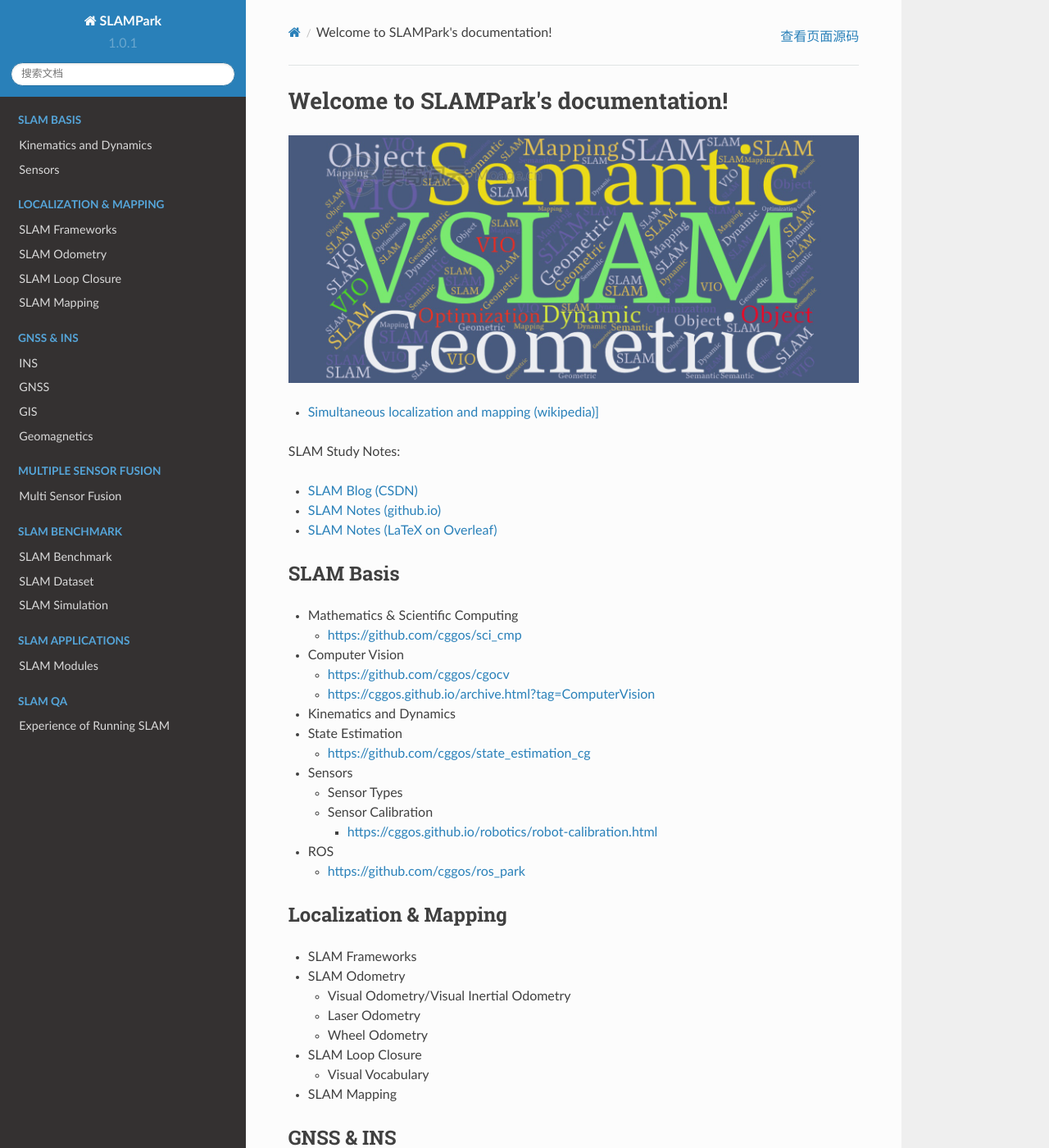
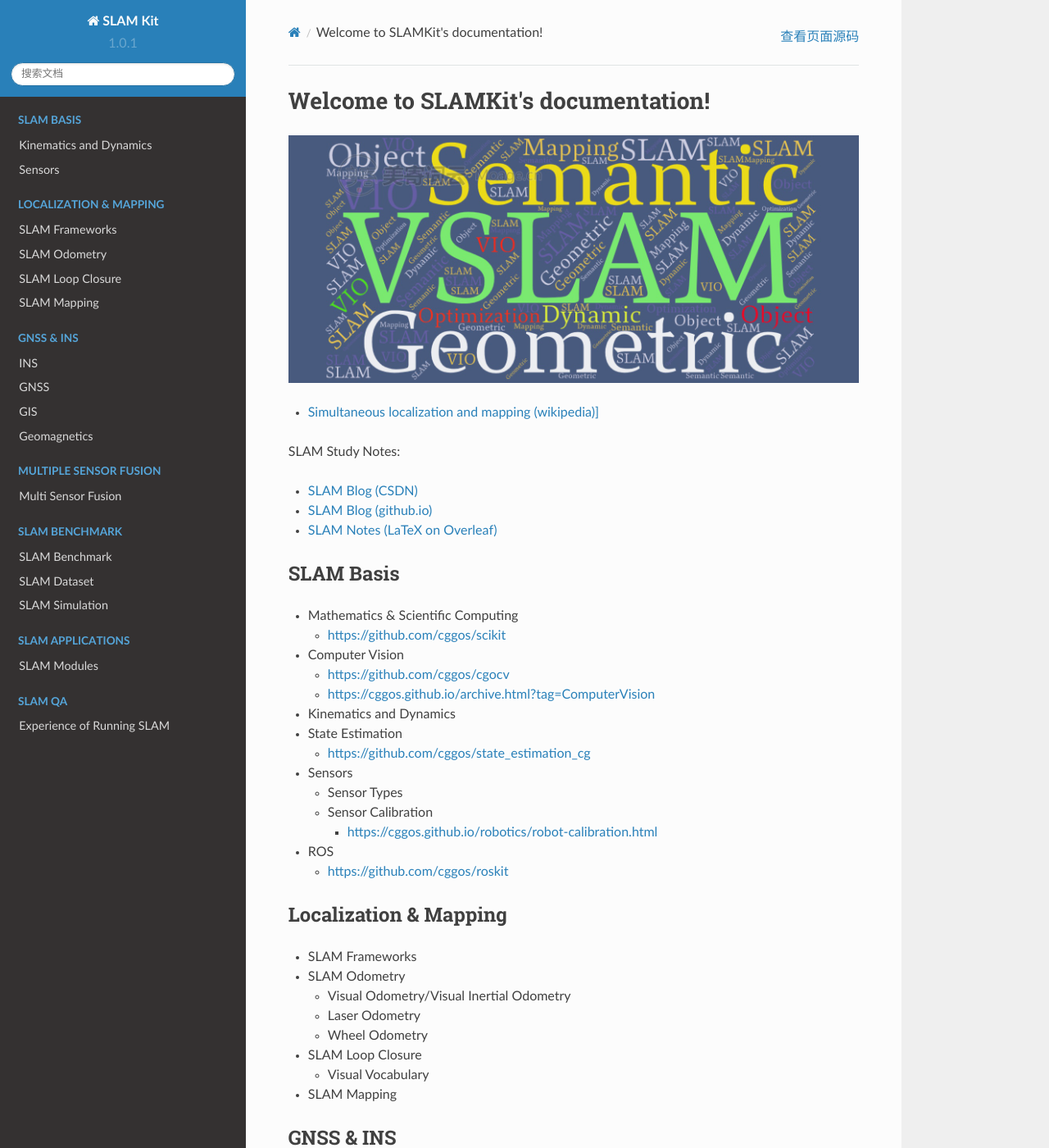
Before and after one commit to cggos/slamkit, a Sphinx documentation site: the page built from docs/index.rst, in a window 1280 px wide and 1400 px high. Shown: the whole window at 82% size. Built offline with Sphinx 7.4.7 and the Read the Docs theme 2.0.0, drawn with Linux system fonts in a browser that asks for light colours.

Commit message:
rename SLAMPark to SLAMKit

```diff
--- a/docs/conf.py
+++ b/docs/conf.py
@@ -17,7 +17,7 @@ sys.path.insert(0, os.path.abspath('.'))
 
 # -- Project information -----------------------------------------------------
 
-project = 'SLAMPark'
+project = 'SLAM Kit'
 copyright = '2021, Gavin Gao'
 author = 'Gavin Gao'
 # The short X.Y version.
--- a/docs/index.rst
+++ b/docs/index.rst
@@ -1,9 +1,9 @@
-.. SLAMPark documentation master file, created by
+.. SLAMKit documentation master file, created by
    sphinx-quickstart on Tue May 19 23:25:56 2020.
    You can adapt this file completely to your liking, but it should at least
    contain the root `toctree` directive.
 
-Welcome to SLAMPark's documentation!
+Welcome to SLAMKit's documentation!
 ====================================
 
 .. image:: imgs/slam.jpg
@@ -13,7 +13,7 @@ Welcome to SLAMPark's documentation!
 SLAM Study Notes:
 
 * `SLAM Blog (CSDN) <https://blog.csdn.net/u011178262/article/category/7456224/>`_
-* `SLAM Notes (github.io) <https://cggos.github.io/archive.html?tag=SLAM>`_
+* `SLAM Blog (github.io) <https://cggos.github.io/archive.html?tag=SLAM>`_
 * `SLAM Notes (LaTeX on Overleaf) <https://www.overleaf.com/read/drmrxvnphrck/>`_
 
 
@@ -22,7 +22,7 @@ SLAM Basis
 
 * Mathematics & Scientific Computing
 
-  * https://github.com/cggos/sci_cmp
+  * https://github.com/cggos/scikit
 
 * Computer Vision
 
@@ -45,7 +45,7 @@ SLAM Basis
 
 * ROS
 
-  * https://github.com/cggos/ros_park
+  * https://github.com/cggos/roskit
 
 
 
```
Also changed, not shown: README.md (+3 -17 lines), 2 other files.
